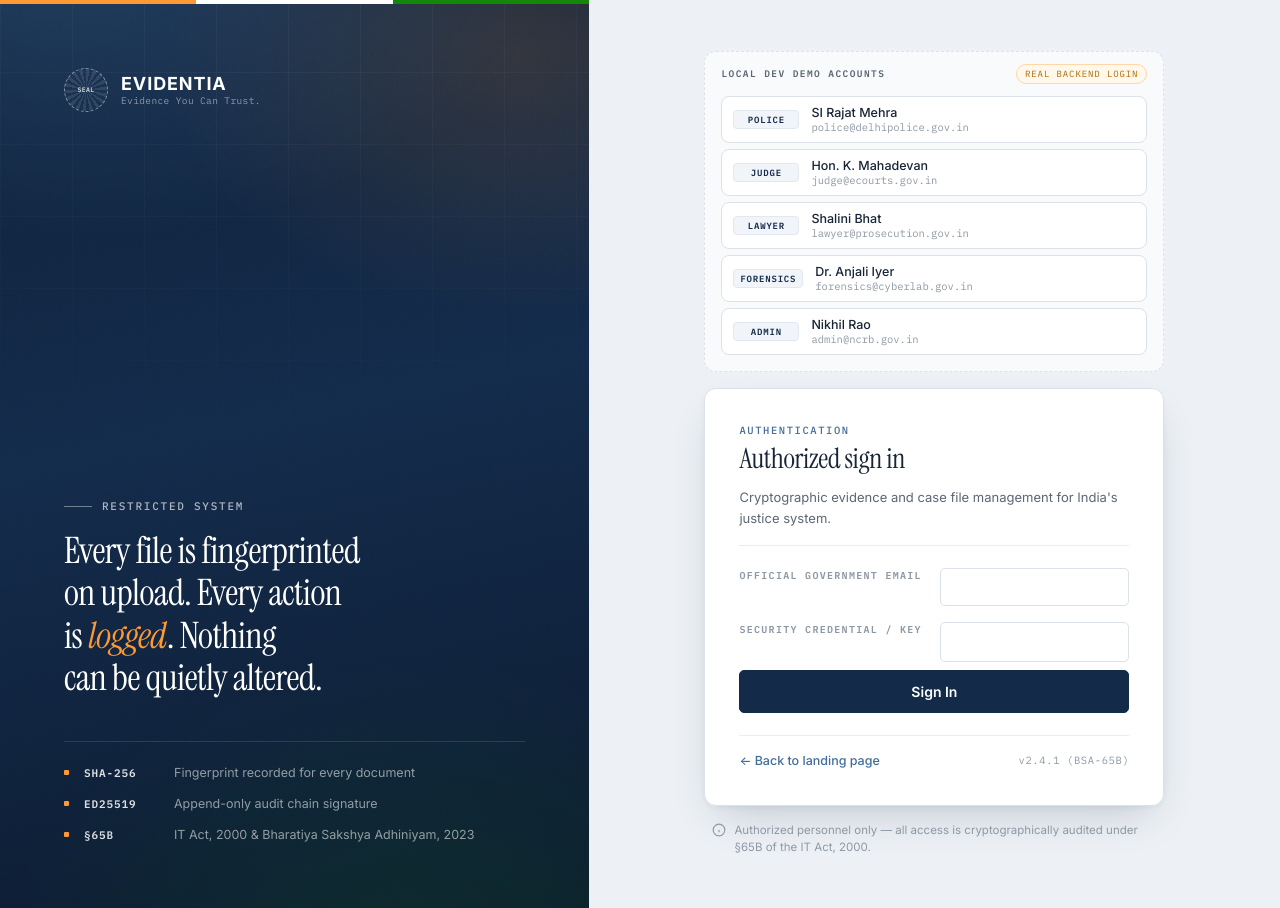
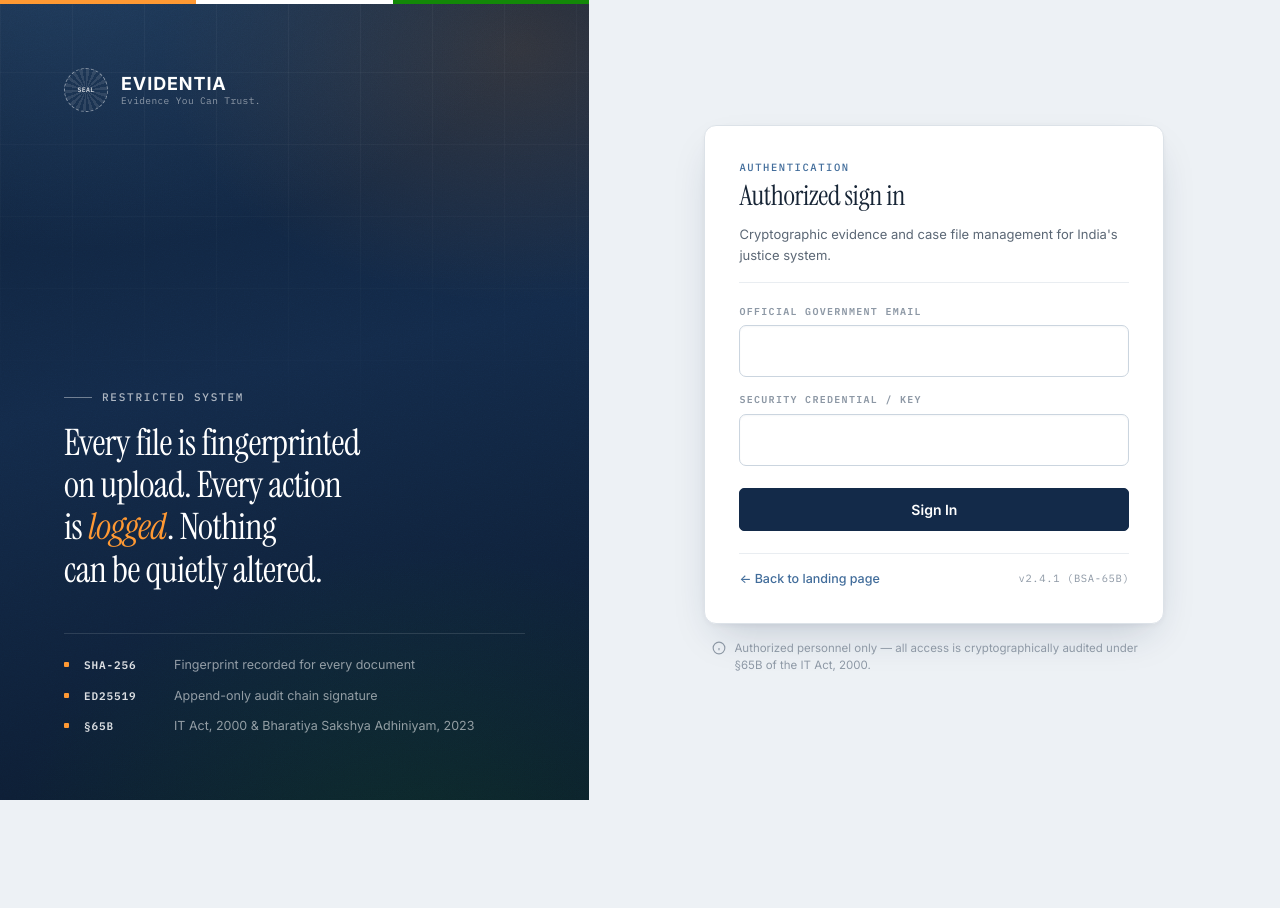
Before and after one commit to useless-crew/EVIDENTIA, an Angular app in the folder frontend/: page /login in a window 1280 px wide. After the commit the page ends 800 px from the top, so only its background shows below. Built offline with nearby package versions, Linux system fonts and the light colour scheme.

Commit message:
login page updated

```diff
--- a/frontend/src/app/screens/login/login.component.css
+++ b/frontend/src/app/screens/login/login.component.css
@@ -177,133 +177,6 @@
   animation: fadeSlideIn 0.45s var(--ease-out-expo) both;
 }
 
-/* Demo accounts */
-.demo-accounts-card {
-  border: 1px dashed var(--color-border);
-  background: var(--color-card-raised);
-  border-radius: var(--r-lg);
-  padding: var(--sp-3) var(--sp-4) var(--sp-4);
-}
-
-.demo-header {
-  display: flex;
-  align-items: center;
-  justify-content: space-between;
-  gap: var(--sp-2);
-  margin-bottom: var(--sp-3);
-  flex-wrap: wrap;
-}
-
-.demo-title {
-  font-family: var(--font-mono);
-  font-size: 9.5px;
-  font-weight: 600;
-  letter-spacing: 0.15em;
-  text-transform: uppercase;
-  color: var(--color-text-secondary);
-}
-
-.demo-badge {
-  font-family: var(--font-mono);
-  font-size: 9px;
-  letter-spacing: 0.1em;
-  text-transform: uppercase;
-  color: var(--color-warning);
-  background: var(--color-warning-bg);
-  border: 1px solid var(--color-warning-border);
-  border-radius: 999px;
-  padding: 2px 8px;
-}
-
-.demo-chips-grid {
-  display: flex;
-  flex-direction: column;
-  gap: 6px;
-}
-
-.demo-chip {
-  display: flex;
-  align-items: center;
-  gap: var(--sp-3);
-  width: 100%;
-  text-align: left;
-  background: var(--color-card-bg);
-  border: 1px solid var(--color-border);
-  border-radius: var(--r-md);
-  padding: 8px 11px;
-  font-family: inherit;
-  transition: border-color var(--dur-base) ease, background-color var(--dur-base) ease,
-    transform var(--dur-base) var(--ease-out-expo);
-}
-
-.demo-chip:hover:not(:disabled) {
-  border-color: var(--color-accent-blue);
-  background: var(--color-accent-blue-light);
-  transform: translateX(3px);
-}
-
-.demo-chip.active {
-  border-color: var(--color-accent-blue);
-  box-shadow: 0 0 0 3px rgba(66, 109, 155, 0.14);
-}
-
-.demo-chip:disabled {
-  opacity: 0.55;
-  cursor: not-allowed;
-}
-
-.chip-role-badge {
-  flex: none;
-  font-family: var(--font-mono);
-  font-size: 9px;
-  font-weight: 600;
-  letter-spacing: 0.09em;
-  text-transform: uppercase;
-  color: var(--color-navy-primary);
-  background: var(--color-neutral-bg);
-  border: 1px solid var(--color-neutral-border);
-  border-radius: 4px;
-  padding: 3px 6px;
-  min-width: 66px;
-  text-align: center;
-}
-
-.chip-info {
-  display: flex;
-  flex-direction: column;
-  min-width: 0;
-  flex: 1;
-}
-
-.chip-name {
-  font-size: 12.5px;
-  font-weight: 500;
-  color: var(--color-text-primary);
-}
-
-.chip-email {
-  font-family: var(--font-mono);
-  font-size: 10.5px;
-  color: var(--color-text-muted);
-  overflow: hidden;
-  text-overflow: ellipsis;
-  white-space: nowrap;
-}
-
-.chip-action {
-  flex: none;
-  font-size: 13px;
-  color: var(--color-accent-blue);
-  opacity: 0;
-  translate: -5px 0;
-  transition: opacity var(--dur-base) ease, translate var(--dur-base) var(--ease-out-expo);
-}
-
-.demo-chip:hover:not(:disabled) .chip-action {
-  opacity: 1;
-  translate: 0 0;
-}
-
 /* --------------------------------------------------------------------------
    Login card
    -------------------------------------------------------------------------- */
@@ -400,6 +273,34 @@
   margin-top: var(--sp-5);
 }
 
+.login-form .form-row {
+  grid-template-columns: 1fr;
+  gap: 7px;
+}
+
+.login-form .form-label {
+  margin-bottom: 0;
+  line-height: 1.35;
+}
+
+.login-form .input {
+  min-height: 52px;
+  padding: 13px 14px;
+  border-color: #cbd5df;
+  border-radius: 7px;
+  background: #ffffff;
+  box-shadow: inset 0 1px 2px rgba(22, 47, 82, 0.04);
+}
+
+.login-form .input:hover {
+  border-color: #9eafc1;
+}
+
+.login-form .input:focus {
+  border-color: var(--color-accent-blue);
+  box-shadow: 0 0 0 3px rgba(66, 109, 155, 0.16), inset 0 1px 2px rgba(22, 47, 82, 0.04);
+}
+
 .btn-signin {
   width: 100%;
   justify-content: center;
@@ -407,7 +308,7 @@
   font-weight: 600;
   padding: 12px 20px;
   border-radius: var(--r-sm);
-  margin-top: var(--sp-2);
+  margin-top: var(--sp-5);
 }
 
 .btn-signin:disabled {
@@ -492,11 +393,7 @@
 }
 
 @media (max-width: 520px) {
-  .demo-chip {
-    flex-wrap: wrap;
-  }
-
-  .chip-role-badge {
-    min-width: 0;
+  .login-form .form-row + .form-row {
+    margin-top: var(--sp-4);
   }
 }
--- a/frontend/src/app/screens/login/login.component.html
+++ b/frontend/src/app/screens/login/login.component.html
@@ -61,33 +61,6 @@
        ========================================================== -->
   <main class="login-main">
     <div class="login-container">
-      <!-- Quick Role Accounts Demo Selector — local dev only, never rendered
-           in a production build (environment.demoMode is false there). -->
-      <div class="demo-accounts-card" *ngIf="demoMode">
-        <div class="demo-header">
-          <span class="demo-title">Local dev demo accounts</span>
-          <span class="demo-badge">Real backend login</span>
-        </div>
-        <div class="demo-chips-grid">
-          <button
-            type="button"
-            *ngFor="let acc of demoAccounts()"
-            class="demo-chip"
-            [class.active]="selectedAccount?.email === acc.email"
-            [disabled]="submitting()"
-            (click)="quickSignIn(acc, $event)"
-            [title]="'Fill and sign in as ' + acc.name + ' (' + acc.role + ') — see backend/cmd/devuser'"
-          >
-            <span class="chip-role-badge" [attr.data-role]="acc.role">{{ acc.role }}</span>
-            <span class="chip-info">
-              <span class="chip-name">{{ acc.name }}</span>
-              <span class="chip-email">{{ acc.email }}</span>
-            </span>
-            <span class="chip-action" aria-hidden="true">→</span>
-          </button>
-        </div>
-      </div>
-
       <!-- Login Card -->
       <div class="login-card">
         <div class="card-header-row">
@@ -95,9 +68,6 @@
             <span class="page-eyebrow">Authentication</span>
             <h1 class="card-title">Authorized sign in</h1>
           </div>
-          <span class="selected-role-tag" *ngIf="selectedAccount">
-            {{ selectedAccount.role }} clearance
-          </span>
         </div>
 
         <p class="card-description">
--- a/frontend/src/app/screens/login/login.component.ts
+++ b/frontend/src/app/screens/login/login.component.ts
@@ -4,8 +4,6 @@ import { FormsModule } from '@angular/forms';
 import { ActivatedRoute, Router } from '@angular/router';
 import { AuthService } from '../../core/services/auth.service';
 import { ApiError } from '../../core/services/api-client.service';
-import { environment } from '../../../environments/environment';
-import type { DemoAccount } from './demo-accounts';
 
 @Component({
   selector: 'app-login',
@@ -19,10 +17,6 @@ export class LoginComponent {
   private readonly router = inject(Router);
   private readonly route = inject(ActivatedRoute);
 
-  readonly demoMode = environment.demoMode;
-  readonly demoAccounts = signal<DemoAccount[]>([]);
-  selectedAccount: DemoAccount | null = null;
-
   email = '';
   password = '';
 
@@ -32,36 +26,6 @@ export class LoginComponent {
 
   constructor() {
     this.sessionExpired.set(this.route.snapshot.queryParamMap.get('sessionExpired') === '1');
-
-    // Dynamically imported so this UI path (rendered only when demoMode is
-    // true — see login.component.html) doesn't force the main bundle to
-    // eagerly load it. The actual security boundary against shipping real
-    // dev credentials in a production build is NOT this runtime check —
-    // esbuild still emits a dynamic import()'s target as a fetchable
-    // static chunk even when the branch that triggers it never runs — it
-    // is angular.json's `fileReplacements`, which compiles this file's
-    // production sibling (an empty DEMO_ACCOUNTS stub) instead of
-    // demo-accounts.development.ts for anything but the `development`
-    // build configuration. See demo-accounts.ts's own doc comment.
-    if (this.demoMode) {
-      import('./demo-accounts').then((m) => this.demoAccounts.set(m.DEMO_ACCOUNTS));
-    }
-  }
-
-  selectAccount(acc: DemoAccount) {
-    this.selectedAccount = acc;
-    this.email = acc.email;
-    this.password = acc.password;
-  }
-
-  /** Prefills AND submits — still a real POST /auth/login call (see
-   * signIn()), just a one-click convenience for local demo accounts.
-   * Unreachable in a production build: only rendered when demoMode is
-   * true (see login.component.html). */
-  quickSignIn(acc: DemoAccount, event?: Event) {
-    if (event) event.preventDefault();
-    this.selectAccount(acc);
-    this.signIn();
   }
 
   signIn() {
```
Also changed, not shown: 1 other file (tests, documents, lock files or other folders).
